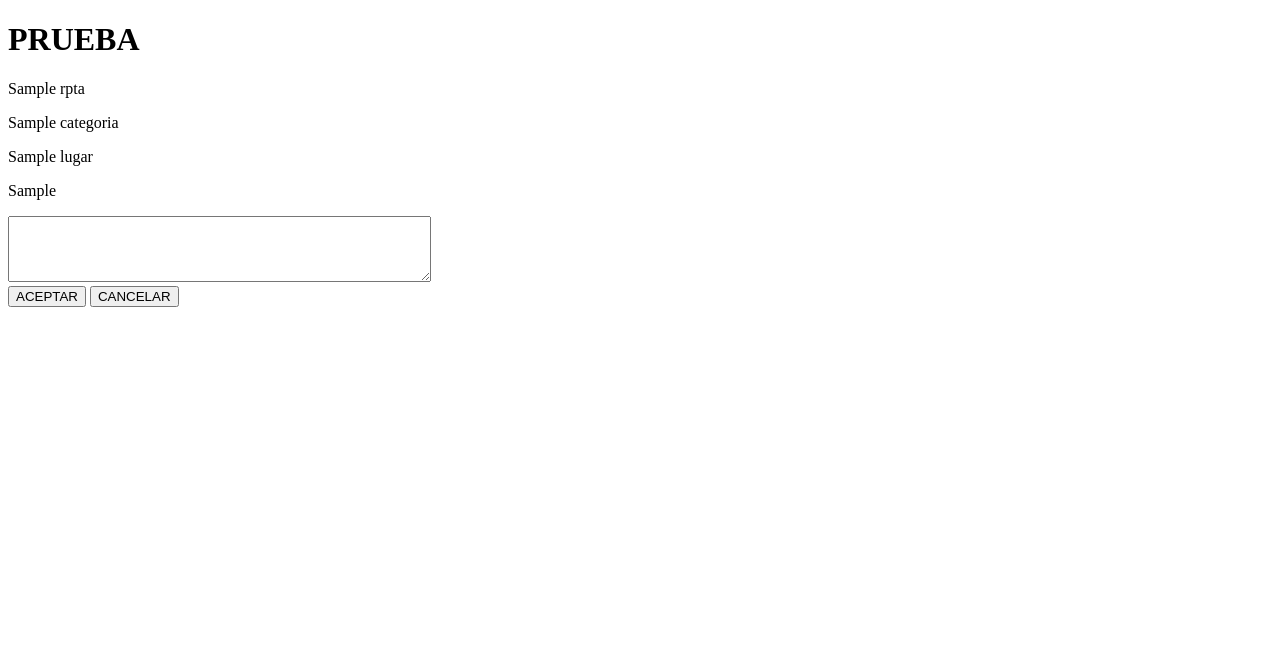
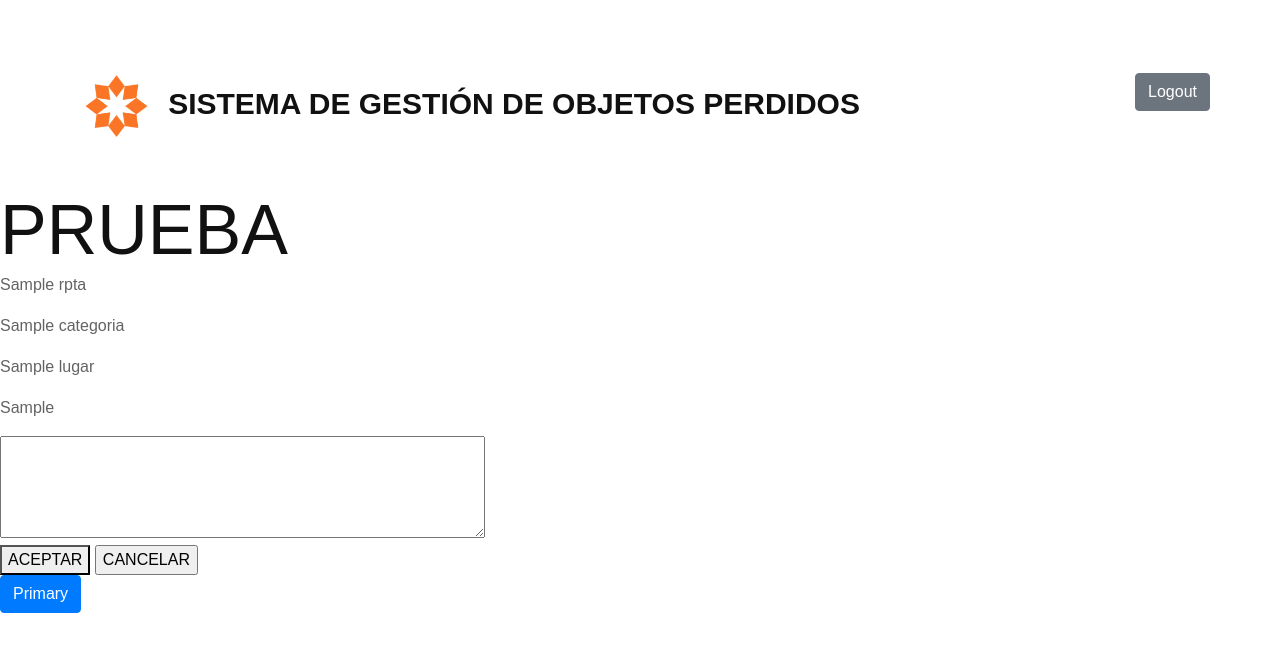
Before and after one commit to Maria12019/Lost-Found-website-in-University, a Flask app: template templates/registro/blank.html in a window 1280 px wide. Shown: the top 652 px of the page. Run offline with Flask 2, Linux system fonts and the light colour scheme; the template is opened without the code that fills it: most values are stand-ins (such as "Sample title", 1, 10 or a date in 2020); some libraries are stand-ins or nearby versions.

Commit message:
css-no funciona solicitud

```diff
--- a/templates/layouts/aplication.html
+++ b/templates/layouts/aplication.html
@@ -109,7 +109,7 @@
                 </div>
             </header>
         </div>
-<<<<<<< HEAD
+
     </div><!--
     <div class="container text-center">
 
@@ -154,9 +154,9 @@
 
 
 
-=======
+
     </div>
->>>>>>> bd7cb2667d35ab07d6f690241e215d566c02aaa0
+
     <section class="product-shop spad">
         <div class="container">
             <div class="row">
--- a/templates/registro/blank.html
+++ b/templates/registro/blank.html
@@ -1,13 +1,67 @@
 
 
 <!DOCTYPE html>
-<html lang="en">
+<html lang="en" ></html>
 <head>
     <meta charset="UTF-8">
     <meta name="viewport" content="width=device-width, initial-scale=1.0">
     <title>Document</title>
+    <!--<link rel="stylesheet" href="https://maxcdn.bootstrapcdn.com/bootstrap/4.0.0/css/bootstrap.min.css">
+    <link href="https://fonts.googleapis.com/css?family=Muli:300,400,500,600,700,800,900&display=swap" rel="stylesheet">-->
+    <!--<link rel="stylesheet" href="https://maxcdn.bootstrapcdn.com/bootstrap/4.5.2/css/bootstrap.min.css">
+    <script src="https://ajax.googleapis.com/ajax/libs/jquery/3.5.1/jquery.min.js"></script>
+  <script src="https://cdnjs.cloudflare.com/ajax/libs/popper.js/1.16.0/umd/popper.min.js"></script>
+  <script src="https://maxcdn.bootstrapcdn.com/bootstrap/4.5.2/js/bootstrap.min.js"></script>-->
+
+
+
 </head>
 <body>
+    {% block css %}
+
+    <link rel="stylesheet" href="/static/assets/css/bootstrap.min.css" type="text/css">
+    <link rel="stylesheet" href="assets/css/font-awesome.min.css" type="text/css">
+    <link rel="stylesheet" href="assets/css/themify-icons.css" type="text/css">
+    <link rel="stylesheet" href="assets/css/elegant-icons.css" type="text/css">
+    <link rel="stylesheet" href="assets/css/owl.carousel.min.css" type="text/css">
+    <link rel="stylesheet" href="assets/css/nice-select.css" type="text/css">
+    <link rel="stylesheet" href="assets/css/jquery-ui.min.css" type="text/css">
+    <link rel="stylesheet" href="assets/css/slicknav.min.css" type="text/css">
+    <link rel="stylesheet" href="assets/css/style.css" type="text/css">
+    <link rel="stylesheet" href="assets/css/modal.css" type="text/css">
+    {% endblock %}
+    <br>
+    <header class="header-section">
+
+        <div class="container">
+            <div class="inner-header">
+                <div class="row">
+                    <div class="col-lg-10 col-md-10">
+                        <div class="logo">
+
+                                <h3>
+                                    <img id="logo-wide" src="/assets/img/Universidad_de_Lima_logo_2.png" alt="Ulima" height = "62px">
+                                    <b>SISTEMA DE GESTIÓN DE OBJETOS PERDIDOS</b>
+                                </h3>
+                                <img id="logo-narrow" src="/assets/img/Universidad_de_Lima_logo_2.png" alt="Ulima" height = "62px">
+
+                        </div>
+                    </div>
+                    <div class="col-lg-2 text-right col-md-2">
+                        <ul class="nav-right">
+
+                            <button type="button" class="btn btn-secondary" id="registrar_1" >
+                                Logout
+                            </button>
+
+                       </ul>
+                    </div>
+                    </div>
+                </div>
+            </div>
+        </div>
+
+    </header>
     <form action="/solicitud/agregar" method="post" id="formulario1">
     <h1>PRUEBA</h1>
     <p id="1" hidden>{{rpta['cod_objeto']}}</p>
@@ -23,6 +77,7 @@
     <div><button type="submit">ACEPTAR</button>
          <input type="reset" value="CANCELAR">
     </div>
+    <button type="button" class="btn btn-primary">Primary</button>
     </form>
     <script>
 
```
